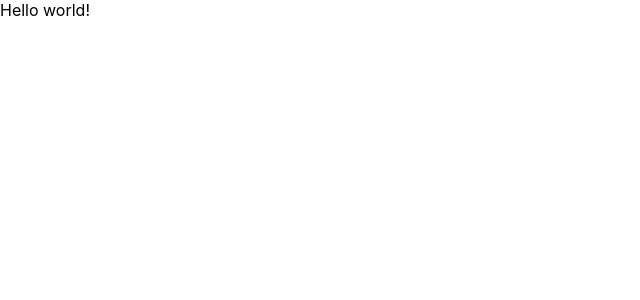
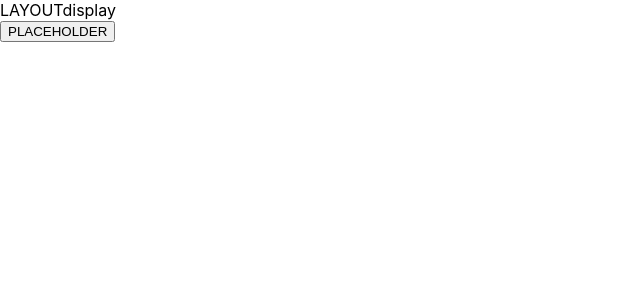
Before and after one commit to singhroshan1999/small-react-projects, a React (Create React App) app: page / in a window 1280 px wide. Shown: the top 300 px of the page, without its empty margins (0-640 px from the left). Built offline with nearby package versions, Linux system fonts and the light colour scheme.

Commit message:
basic layout

```diff
--- a/src/App.js
+++ b/src/App.js
@@ -1,10 +1,22 @@
 import React, { Component } from 'react';
 import './App.css';
+
+import Div from './layout/Div';
+import Layout from './layout/layout';
+import Display from './layout/dispaly';
+import KeyPad from './layout/keypad';
+
 class App extends Component {
 
   render() {
     return (
-<div> Hello world!</div>
+      <Div>
+        <Layout>
+          <Display />
+          <KeyPad />
+        </Layout>
+      </Div>
+
     );
   }
 }
--- /dev/null
+++ b/src/layout/Div.js
@@ -0,0 +1,4 @@
+// Auxillary container for replacing div
+const div = (props) => props.children
+
+export default div;
--- /dev/null
+++ b/src/layout/button.js
@@ -0,0 +1,15 @@
+import React from 'react';
+import Div from './Div';
+
+// STARTING WITH STATE LESS
+
+const button = (props) => {
+    return (
+        <div>
+            <button>PLACEHOLDER</button>
+        </div>
+    )
+
+}
+
+export default button;
--- /dev/null
+++ b/src/layout/dispaly.js
@@ -0,0 +1,15 @@
+import React from 'react';
+import Div from './Div';
+
+// STARTING WITH STATE LESS
+
+const display = (props) => {
+    return (
+        <Div>
+            display
+        </Div>
+    )
+
+}
+
+export default display;
--- /dev/null
+++ b/src/layout/keypad.js
@@ -0,0 +1,18 @@
+import React from 'react';
+import Div from './Div';
+import Button from './button';
+
+// STARTING WITH STATE LESS
+
+const keypad = (props) => {
+    const keymap = ['0','1','2','3','4','5','6','7','8','9','+','-','*','/','=','AC','+/-','%','.'];
+    return (
+        <Div>
+
+            <Button />
+        </Div>
+    )
+
+}
+
+export default keypad;
--- /dev/null
+++ b/src/layout/layout.js
@@ -0,0 +1,16 @@
+import React from 'react';
+import Div from './Div';
+
+// STARTING WITH STATE LESS
+
+const layout = (props) => {
+    return (
+        <Div>
+            LAYOUT
+            {props.children}
+        </Div>
+    )
+
+}
+
+export default layout;
```
